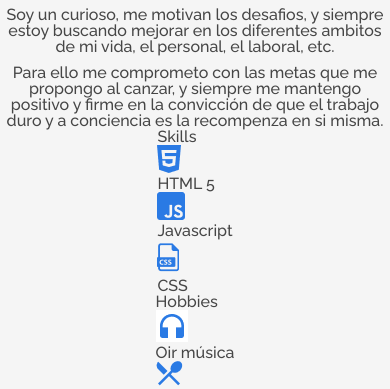
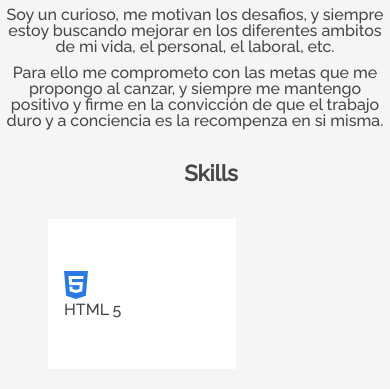
Before and after one commit to tersites03/Portafolios-JorgeLazzarini-, a plain HTML site: page index.html in a window 390 px wide. Shown: the part 415-804 px from the top of the page. Drawn offline with Linux system fonts and the light colour scheme.

Commit message:
Agregando la sección de media queries, para el responsive, y mejorando la sección de skills-Metodologia BEM y first movile.

```diff
--- a/index.html
+++ b/index.html
@@ -20,7 +20,7 @@
     <header>
         <!-- Sección del Header/Title/Hero -->
         <div class="logo">
-            <img class="logo-img" src="assets\vector.png">
+            <img class="logo-img" src="/assets/mate.png">
             <h3 class="titulo-menu">Jorge Lazzarini</h3>
         </div>
 
@@ -94,7 +94,12 @@
                         <li class="skills__name">Javascript</li>
                     </ul>
                 </div>
-
+                <div class="skills__box">
+                    <ul>
+                        <li class="skills__img"> <img src="assets\css_icon.png" alt=""> </li>
+                        <li class="skills__name">CSS</li>
+                    </ul>
+                </div>
 <!-- aún falta aprender estas  Skills
                 <div class="skills__box">
                     <ul>
@@ -117,12 +122,6 @@
                     </ul>
                 </div>
 -->
-                <div class="skills__box">
-                    <ul>
-                        <li class="skills__img"> <img src="assets\css_icon.png" alt=""> </li>
-                        <li class="skills__name">CSS</li>
-                    </ul>
-                </div>
             </div>
         </section>
 
--- a/styles/about.css
+++ b/styles/about.css
@@ -20,3 +20,6 @@ p.about__parragraph{
     line-height: 16.44px;
     color: #464646;
 }
+@media (min-width: 768px){
+
+}
--- a/styles/academic.css
+++ b/styles/academic.css
@@ -3,3 +3,6 @@
 section.academic{
 
 }
+@media (min-width: 768px){
+
+}
--- a/styles/contacto.css
+++ b/styles/contacto.css
@@ -3,3 +3,6 @@
 section.formcontato{
 
 }
+@media (min-width: 768px){
+
+}
--- a/styles/experience.css
+++ b/styles/experience.css
@@ -3,3 +3,6 @@
 section.experience{
 
 }
+@media (min-width: 768px){
+
+}
--- a/styles/footer.css
+++ b/styles/footer.css
@@ -3,3 +3,6 @@
 section.footer{
 
 }
+@media (min-width: 768px){
+
+}
--- a/styles/menu.css
+++ b/styles/menu.css
@@ -11,3 +11,7 @@
 .menu__list__item{
 
 }
+
+@media (min-width: 768px){
+
+}
--- a/styles/skills.css
+++ b/styles/skills.css
@@ -0,0 +1,38 @@
+.skills{
+    display: flex;
+    flex-wrap: wrap;
+    padding: 32px;
+    gap: 16px;
+    flex-direction: column;
+}
+h3.skills__title{
+    font-size: 22px;
+    font-weight: 700;
+    line-height: 25.83px;
+    text-align: center;
+    color: #464646;
+}
+div.skills__line{
+    display: flex;
+    flex-direction: row;
+    flex-wrap: wrap;
+    padding: 16px;
+    gap: 32px;
+    width: 100%;
+    justify-content: space-between;
+    align-items: center;
+}
+div.skills__box{
+    width: 156px;
+    height: 118px;
+    gap: 8px;
+    display: flex;
+    flex-direction: column;
+    padding: 16px;
+    justify-content: center;
+    background-color: #ffffff
+}
+
+@media (min-width: 768px){
+
+}
--- a/styles/titulo.css
+++ b/styles/titulo.css
@@ -50,3 +50,9 @@ li.title__network__item{
     font-weight: 400;
     line-height: 16.44px;
 }
+
+
+
+@media (min-width: 768px){
+
+}
```
Also changed, not shown: main.css (+0 -8 lines), styles/hobbies.css (+8 -0 lines), assets/mate.png (added).
